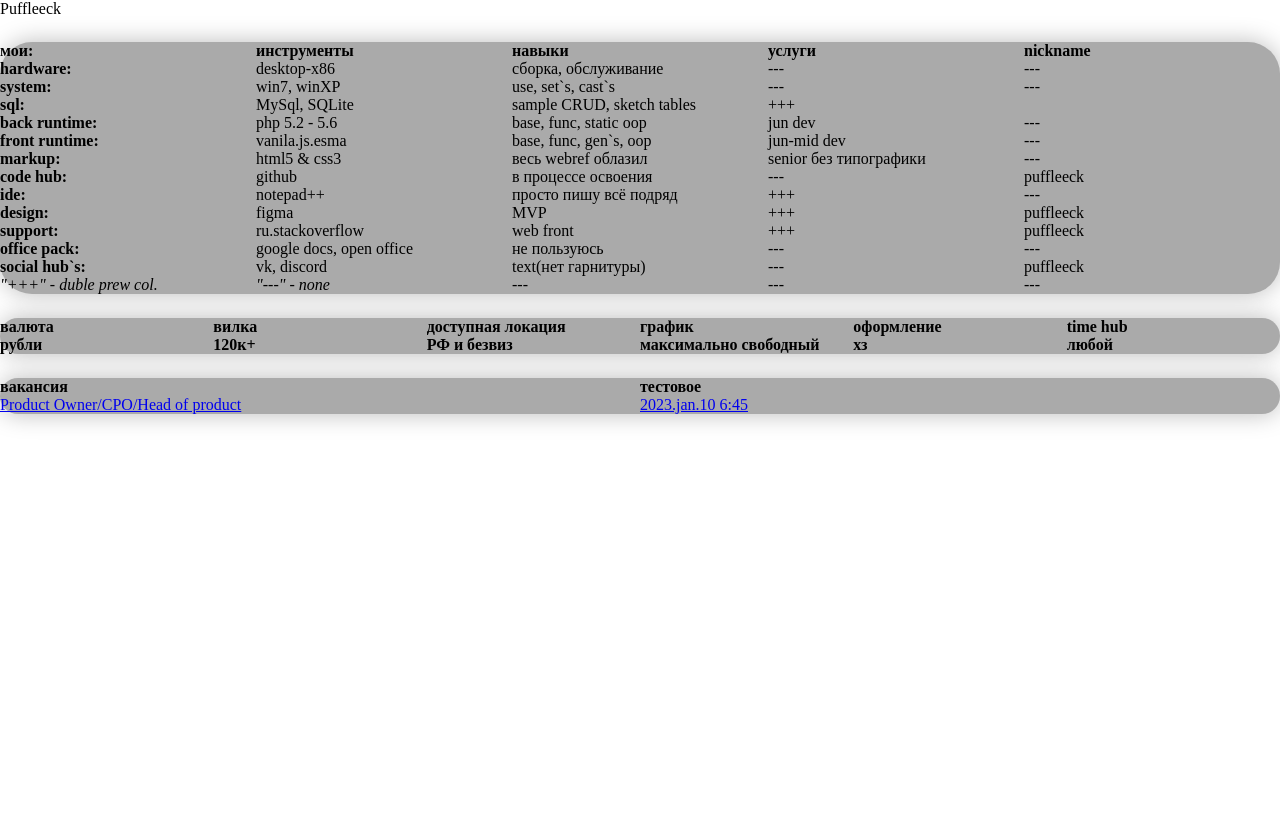
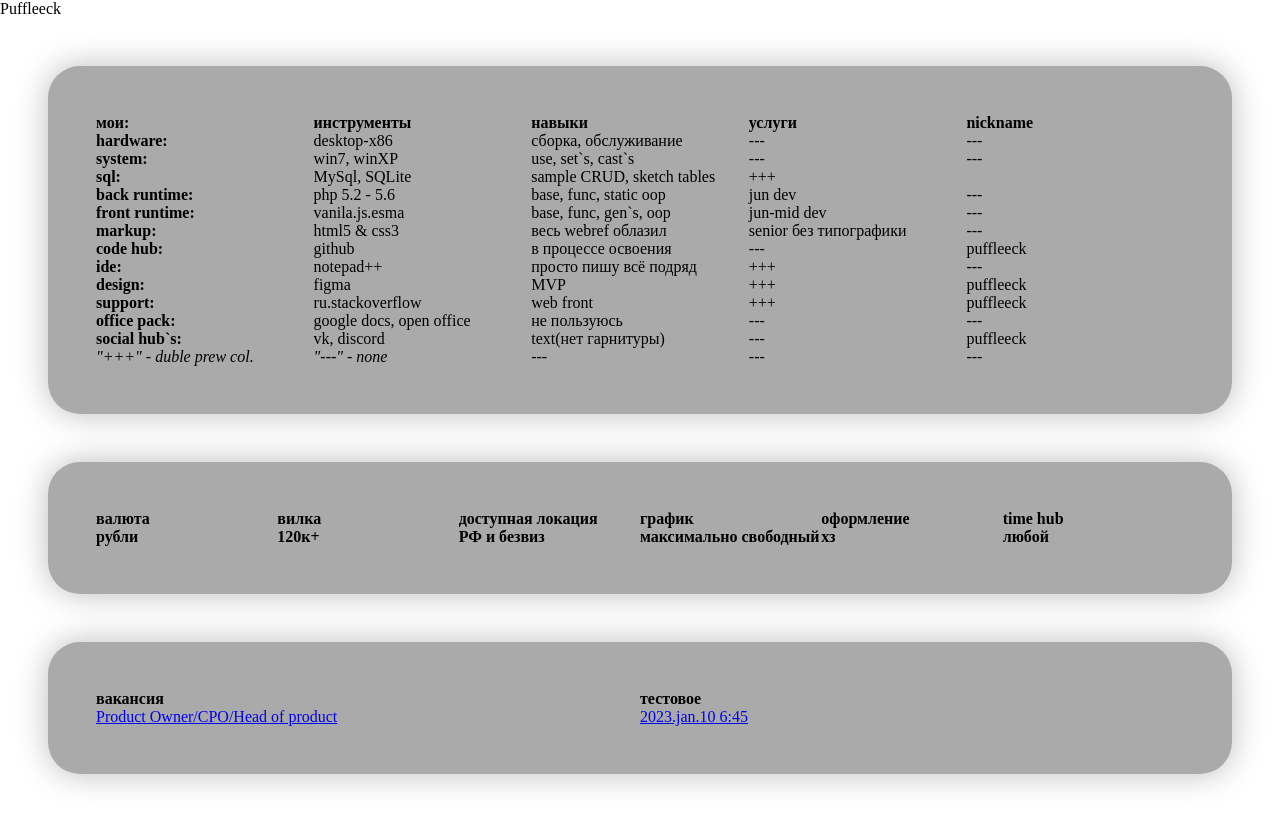
Before and after one commit to puffleeck/puffleeck, a plain HTML site: page index.html in a window 1280 px wide. Before the commit the page ends 800 px from the top, so only its background shows below. Drawn offline with Linux system fonts and the light colour scheme.

Commit message:
Update index.html

```diff
--- a/index.html
+++ b/index.html
@@ -5,11 +5,11 @@
 * {padding: 0; margin: 0;}
 #mine, #you, #TestTasks{
   display: grid;
-  margin-top: 1.5em;
   background: #aaa;
   border-radius: 2em;
-  paddind: 2.5em;
-  box-shadow: 0 0 1.5em #bbb;
+  margin: 3em;
+  padding: 3em;
+  box-shadow: 0 0 2em #bbb;
   }
 #mine{grid-template-columns: repeat(5, 1fr); position: relative;}
 #you{grid-template-columns: repeat(6, 1fr);}
```
